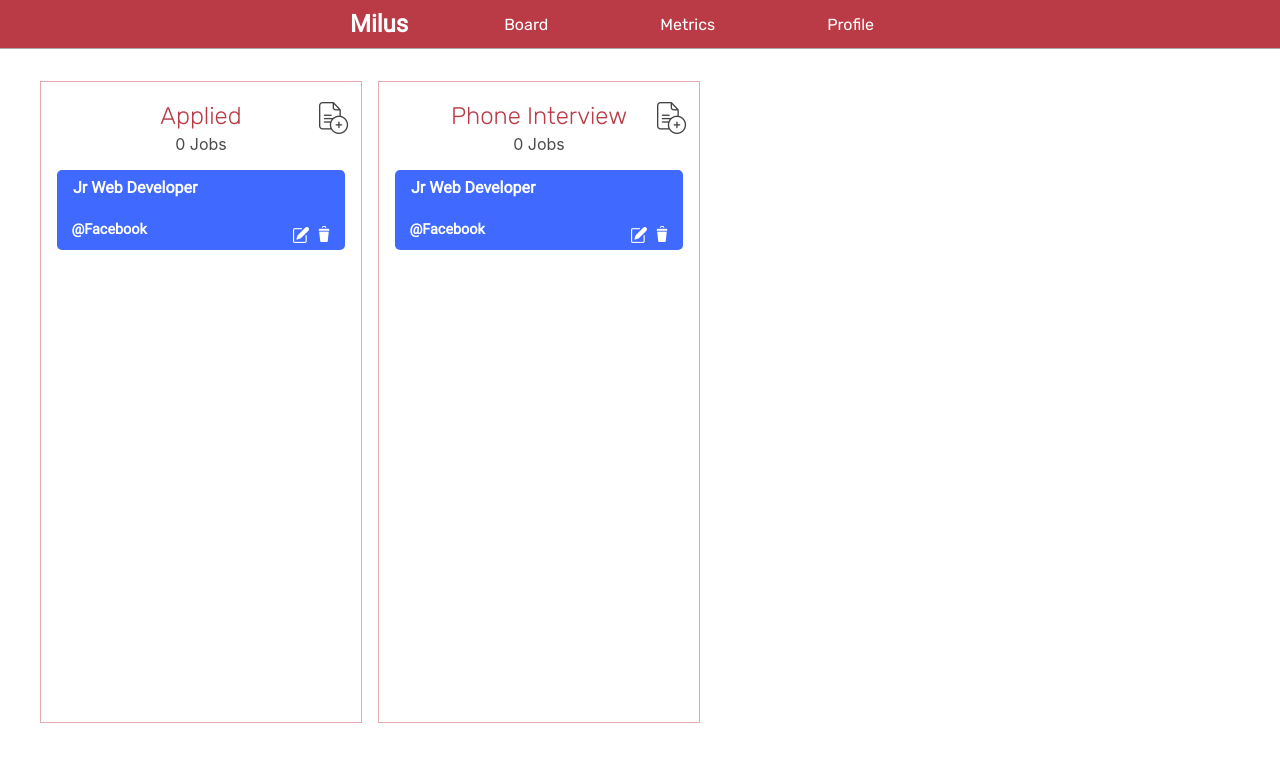
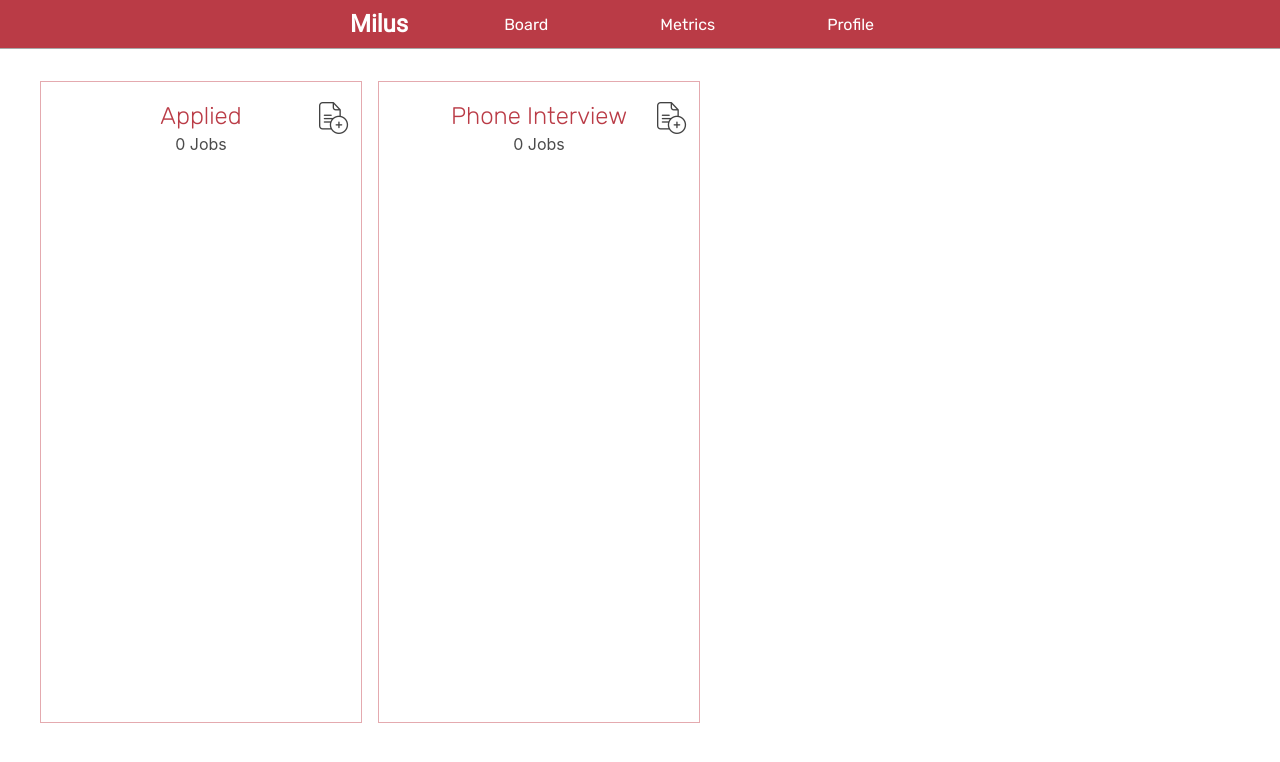
Before and after one commit to liamortiz/milus, a React (Create React App) app: page / in a window 1280 px wide. Shown: the top 762 px of the page. Built offline with nearby package versions, Linux system fonts and the light colour scheme.

Commit message:
Working on job board

```diff
--- a/src/App.scss
+++ b/src/App.scss
@@ -26,7 +26,7 @@ nav {
       transition: all .2s;
       font-family: 'Rubik';
       &:hover {
-        color: darken($color: $main-color, $amount: 30%);
+        color: darken($color: $main-color, $amount: 20%);
       }
     }
   }
--- a/src/components/Board/Card.jsx
+++ b/src/components/Board/Card.jsx
@@ -8,8 +8,8 @@ const Card = ({ heading }) => {
 
     const addJob = () => {
         setNumOfJobs(numOfJobs+1);
+        setJobPosts([...jobPosts, <JobPost title="Jr Software Engineer" company="Facebook"/>]);
     }
-
     return (
         <div className="card">
             <div className="card-heading">
@@ -18,7 +18,7 @@ const Card = ({ heading }) => {
                 <p>{numOfJobs} Jobs</p>
             </div>
             <div className="job-posts-container">
-                <JobPost title="Jr Web Developer" company="Facebook"/>
+                {jobPosts}
             </div>
         </div>
     )
--- a/src/styles/board.scss
+++ b/src/styles/board.scss
@@ -13,6 +13,7 @@
     border: 1px solid lighten($color: $main-color, $amount: 30%);
     display: inline-block;
     position: relative;
+    overflow: hidden;
 }
 
 .card-heading {
@@ -48,12 +49,12 @@
     height: 5rem;
     margin: .2em auto;
     background: #3F69FF;
-    border-radius: 5px;
     text-align: left;
     position: relative;
+    border: 1px solid rgb(175, 175, 175);
     h3 {
         color:white;
-        padding: .5em 1em;
+        padding: .1em 1em;
         font-size: 100%;
         font-family: 'Roboto';
     }
@@ -61,9 +62,9 @@
         color: white;
         font-weight: bold;
         padding-left: 1em;
-        margin-top: 1em;
         font-family: 'Roboto';
         font-size: 90%;
+        margin-top: -1em;
     }
     button {
         width: 1.2em;
```
